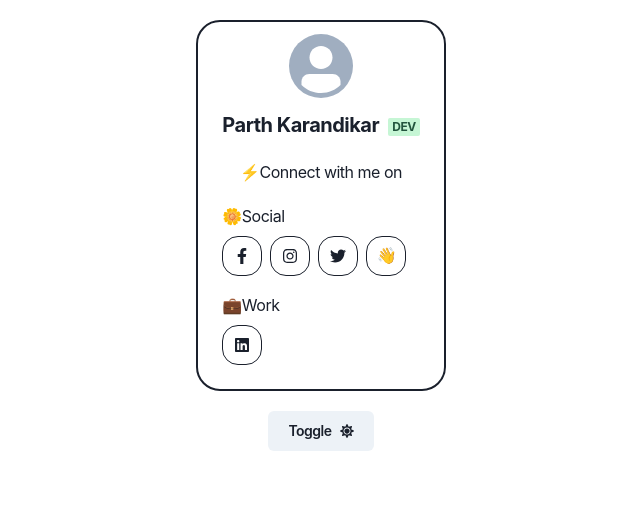
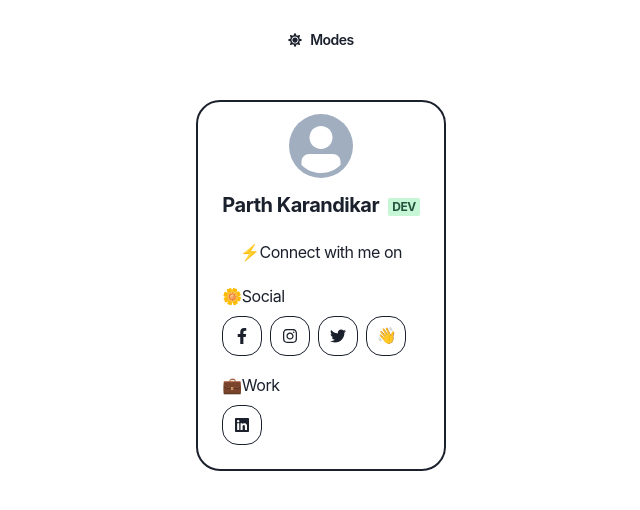
Before and after one commit to ParthKarandikar/LinkIt, a Next.js app: page / in a window 1280 px wide. Shown: the top 510 px of the page, without its empty margins (319-959 px from the left). Built offline with nearby package versions, Linux system fonts and the light colour scheme.

Commit message:
Update index.js

```diff
--- a/pages/index.js
+++ b/pages/index.js
@@ -10,6 +10,17 @@ export default function Home() {
   return (
     <div >
 
+{/* DARK MODE TOGGLE */}
+
+<Center>
+    <Box >
+     <HStack>
+    <Button size="sm" borderRadius="md" variant="ghost" p={5} m={5} leftIcon={colorMode === "light" ? <FaSun /> : <FaMoon />} onClick={toggleColorMode}> Modes
+    </Button>
+    </HStack>
+    </Box >
+
+    </Center>
 
 
     {/* AVATAR BOX BELOW*/}
@@ -59,17 +70,6 @@ export default function Home() {
 </warp>
    </Center>
 
-    {/* DARK MODE TOGGLE */}
-    <Center>
-    <Box >
-     <HStack>
-    <Button size="sm" borderRadius="md" p={5} rightIcon={colorMode === "light" ? <FaSun /> : <FaMoon />} onClick={toggleColorMode}>
-    Toggle
-    </Button>
-    </HStack>
-    </Box >
-
-    </Center>
 
  </div>
   )
```
